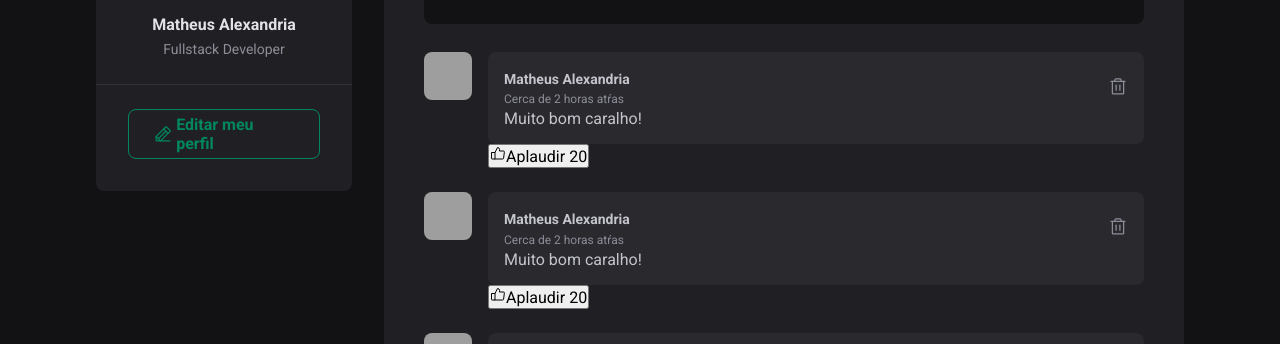
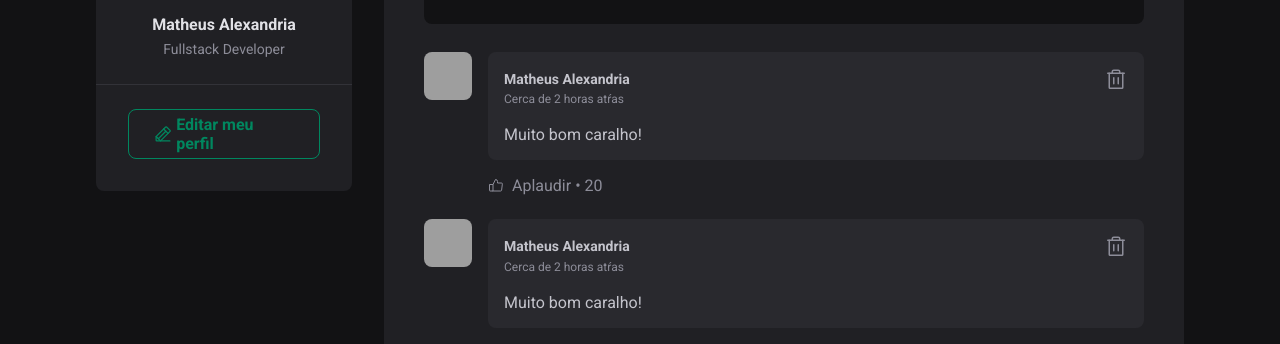
Before and after one commit to Matchobas/ignite-react-fs, a React (Vite) app: page / in a window 1280 px wide. Shown: the part 442-786 px from the top of the page. Built offline with nearby package versions, Linux system fonts and the light colour scheme; grey boxes are pictures that could not be loaded.

Commit message:
Finishing comment CSS

```diff
--- a/src/components/Comment.module.css
+++ b/src/components/Comment.module.css
@@ -22,7 +22,7 @@
 
 .commentContent header {
   display: flex;
-  align-items: center;
+  align-items: flex-start;
   justify-content: space-between;
 }
 
@@ -46,4 +46,44 @@
   background: transparent;
   border: 0;
   color: var(--gray-400);
+  cursor: pointer;
+  line-height: 0;
+  border-radius: 4px;
 }
+
+.commentContent header button:hover {
+  color: var(--red-500);
+}
+
+.commentContent p {
+  margin-top: 1rem;
+  color: var(--gray-300);
+}
+
+.commentBox footer {
+  margin-top: 1rem;
+}
+
+.commentBox footer button {
+  background: transparent;
+  border: 0;
+  color: var(--gray-400);
+  cursor: pointer;
+
+  display: flex;
+  align-items: center;
+  border-radius: 2px;
+}
+
+.commentBox footer button:hover {
+  color: var(--green-300);
+}
+
+.commentBox footer button svg {
+  margin-right: 0.5rem;
+}
+
+.commentBox footer button span::before {
+  content: "\2022";
+  padding: 0 0.25rem;
+}
--- a/src/components/Comment.tsx
+++ b/src/components/Comment.tsx
@@ -16,7 +16,7 @@
             </div>
 
             <button title="Deletar comentário">
-              <Trash size={20} />
+              <Trash size={24} />
             </button>
           </header>
 
--- a/src/global.css
+++ b/src/global.css
@@ -10,6 +10,8 @@
 
   --green-300: #00B37e;
   --green-500: #00875f;
+
+  --red-500: #f75a68;
 }
 
 :focus {
```
